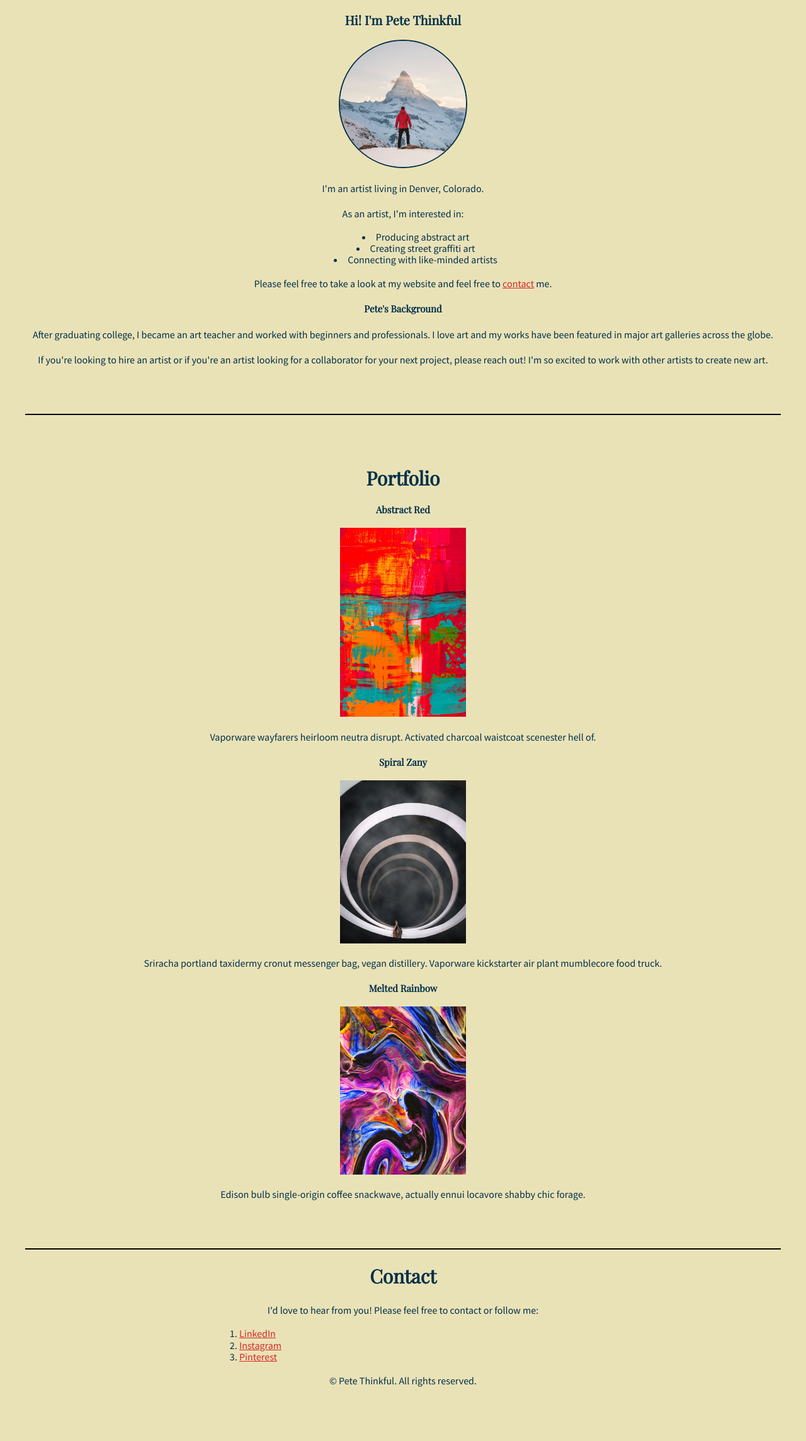
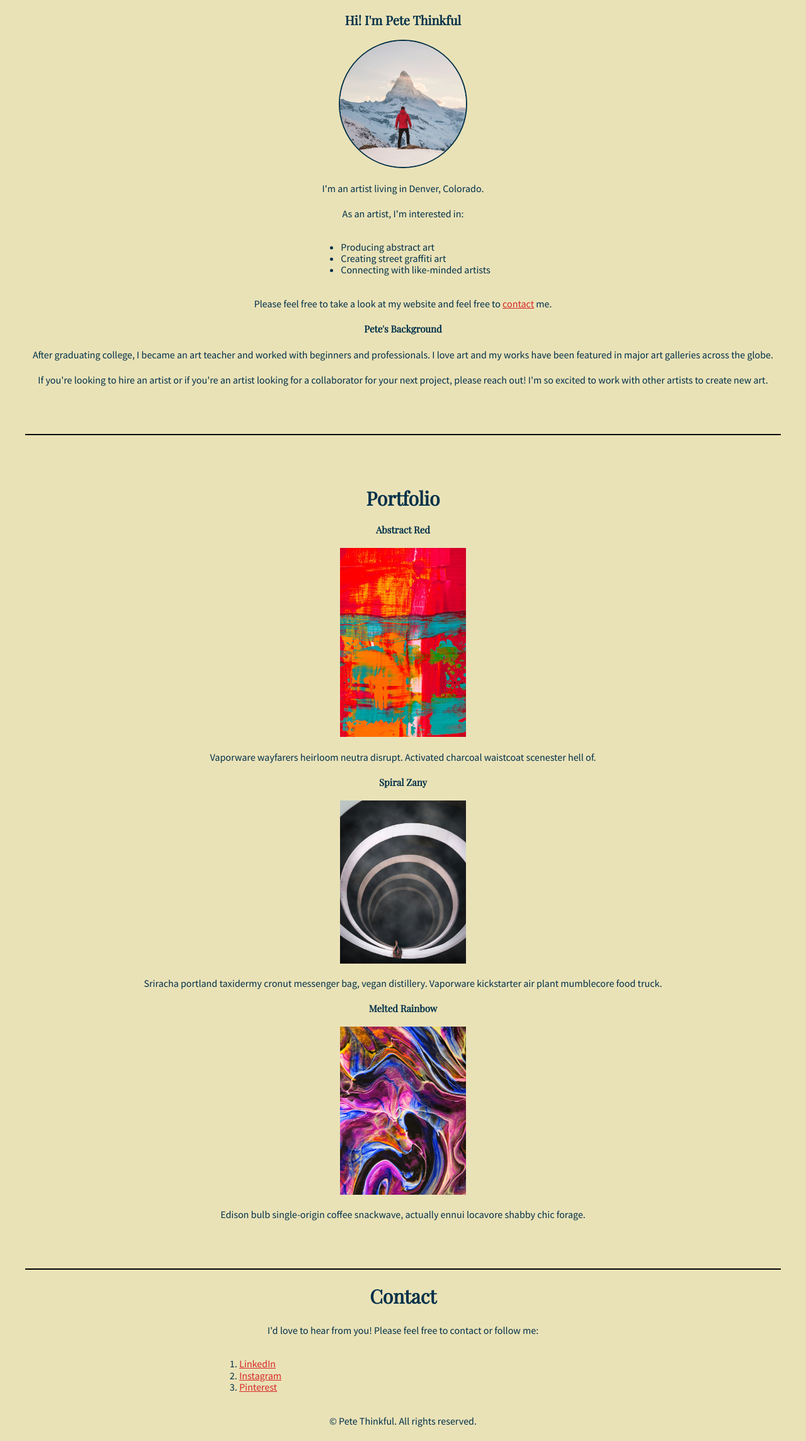
Before and after one commit to VKayokay/PeteThinkful, a plain HTML site: page index.html in a window 1280 px wide. Shown: the part 272-2560 px from the top of the page at 63% size. Before the commit the page ends 2532 px from the top, so only its background shows below. Drawn offline with nearby package versions, Linux system fonts and the light colour scheme.

Commit message:
Update style.css
Fixed about and contact css

```diff
--- a/style.css
+++ b/style.css
@@ -46,11 +46,24 @@ p {
 
 
 
-ul {
-  text-align: center;
-  list-style-position: inside;
+div.container {
+text-align: center;
 }
 
+ul.ulcontainer{
+display: inline-block;
+text-align: left;
+}
+
+
+div.container2 {
+text-align: left;
+}
+
+ol.olcontainer{
+display: inline-block;
+text-align: left;
+}
 
 nav{
   text-align: center;
```
